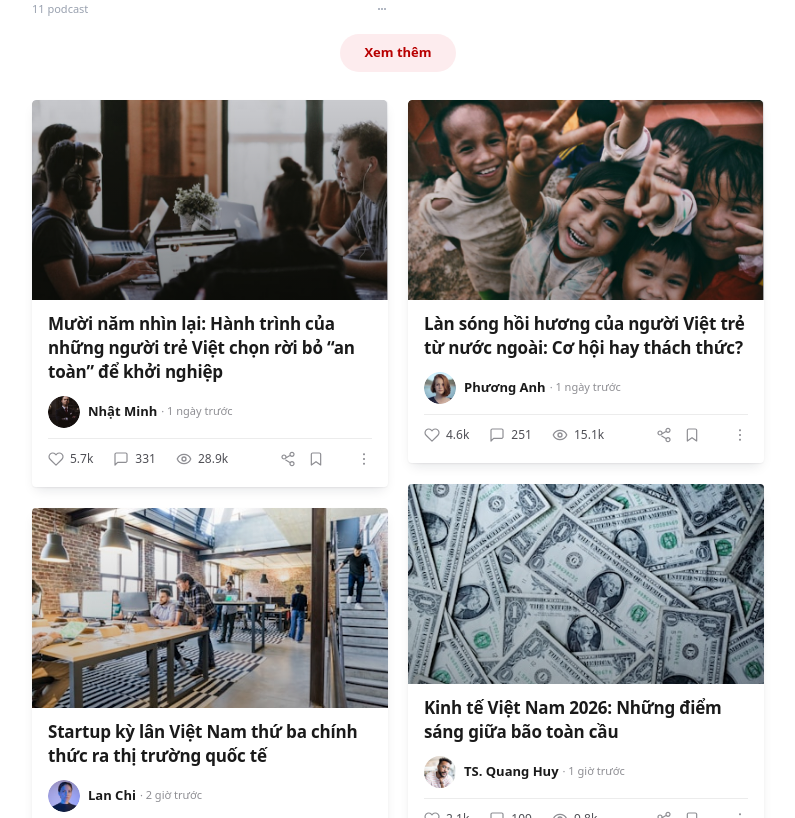
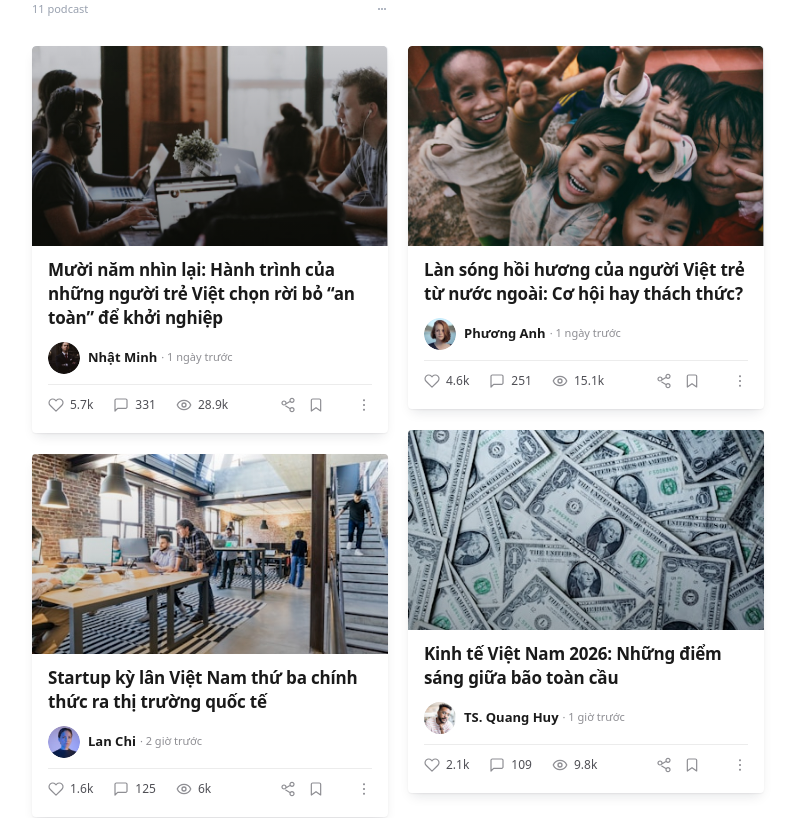
Before and after one commit to tongkhanhlinhh249/gocnhinmoi-design, a plain HTML site: page nghe-va-xem.html in a window 1280 px wide. Shown: the part 2111-2929 px from the top of the page, without its empty margins (212-1007 px from the left). Drawn offline with Linux system fonts and the light colour scheme.

Commit message:
Nghe & Xem: bỏ nút Xem thêm dưới lưới playlist ở tab Tất cả
Co-Authored-By: Claude Sonnet 5.5 <noreply@anthropic.com>

```diff
--- a/nghe-va-xem.html
+++ b/nghe-va-xem.html
@@ -990,9 +990,6 @@
         </li>
       </ul>
 
-      <div class="flex justify-center pt-4">
-        <button class="btn-more inline-flex items-center justify-center h-[38px] px-6 rounded-full bg-[#fdecee] text-primary-800 text-[13px] font-bold transition-colors duration-[180] ease-out active:bg-[#fbdfe2]" type="button" data-playlist-more="playlist-title">Xem thêm</button>
-      </div>
     </section>
     <section class="feed flex flex-col gap-4 py-4 shell w-full max-w-shell mx-auto px-4" data-view="podcast" aria-label="Danh sách tập podcast 1" hidden>
 
```
